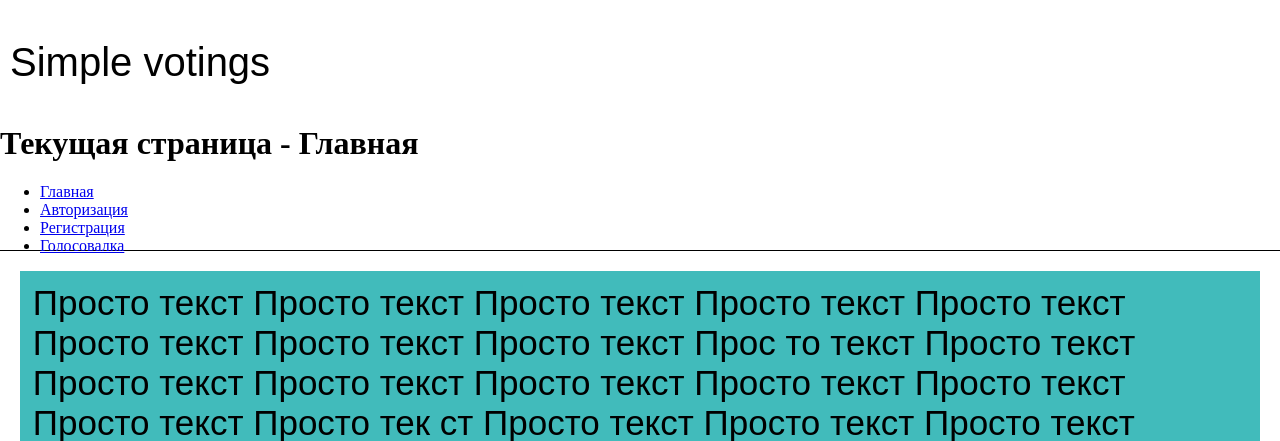
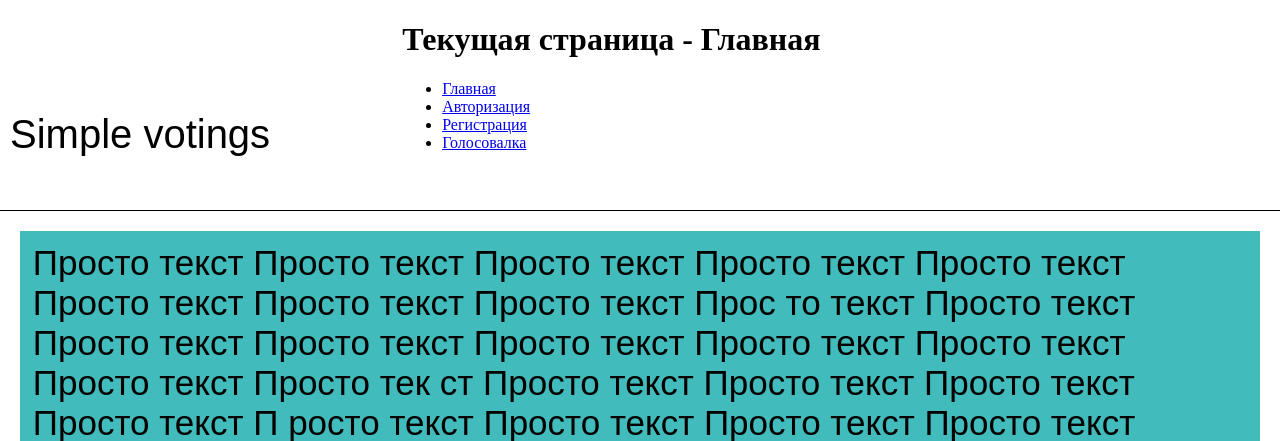
Before and after one commit to yy3art/simple_votings, a Django app: page / in a window 1280 px wide. Shown: the top 441 px of the page. Run offline with Django 5.2, Linux system fonts and the light colour scheme.

Commit message:
Updated design

```diff
--- a/Simple_voting/Landing/static/Landing/css/style.css
+++ b/Simple_voting/Landing/static/Landing/css/style.css
@@ -18,8 +18,8 @@
     font-size: 40px;
     padding: 0;
     margin-left: 10px;
-    text-align: left;
     font-family:Arial, Helvetica, sans-serif;
+    display: inline-block;
 }
 
 body {
@@ -120,3 +120,8 @@ header {
     display: flex;
     justify-content: center;
 }
+
+.menu_block {
+    display: inline-block;
+    margin-left: 10%;
+}
--- a/Simple_voting/Landing/templates/base_htmls/menu.html
+++ b/Simple_voting/Landing/templates/base_htmls/menu.html
@@ -1,3 +1,4 @@
+<div class="menu_block">
     <h1>Текущая страница - {{ page_name }}</h1>
     <ul>
         {% for menu_item in menu %}
@@ -8,6 +9,7 @@
         {% endif %}
         {% endfor %}
     </ul>
+</div>
 <!--<div class="info_block">-->
 <!--    Здесь будет инфа по сайту-->
 <!--</div>-->
--- a/Simple_voting/Landing/templates/index.html
+++ b/Simple_voting/Landing/templates/index.html
@@ -34,7 +34,7 @@
     </p>
 </div>
 <div class="main_container">
-    <a href="/register/" class="register_button">Зарегистрироваться</a>
+    <a href="/registr/" class="register_button">Зарегистрироваться</a>
     <a href="/login/" class="login_button">Войти</a>
 </div>
 {% endblock %}
```
Lines whose indentation alone changed are shown as unchanged.
